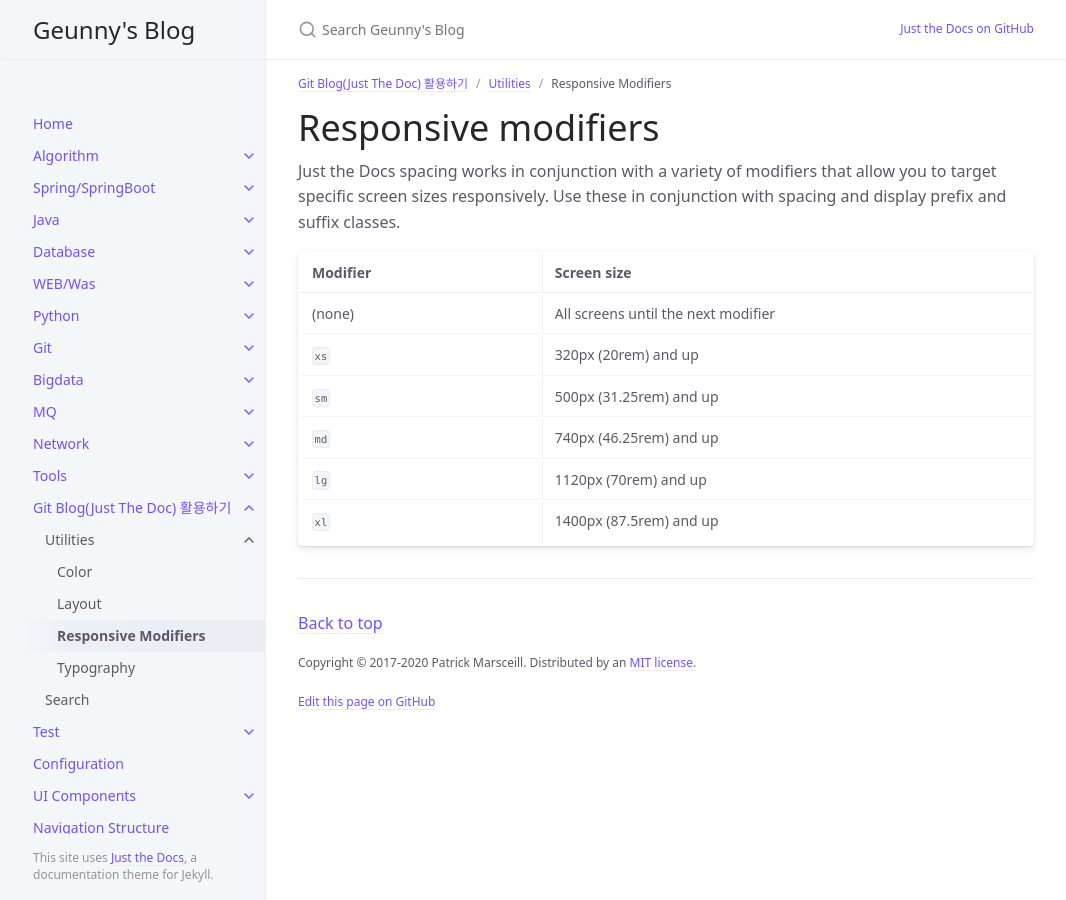
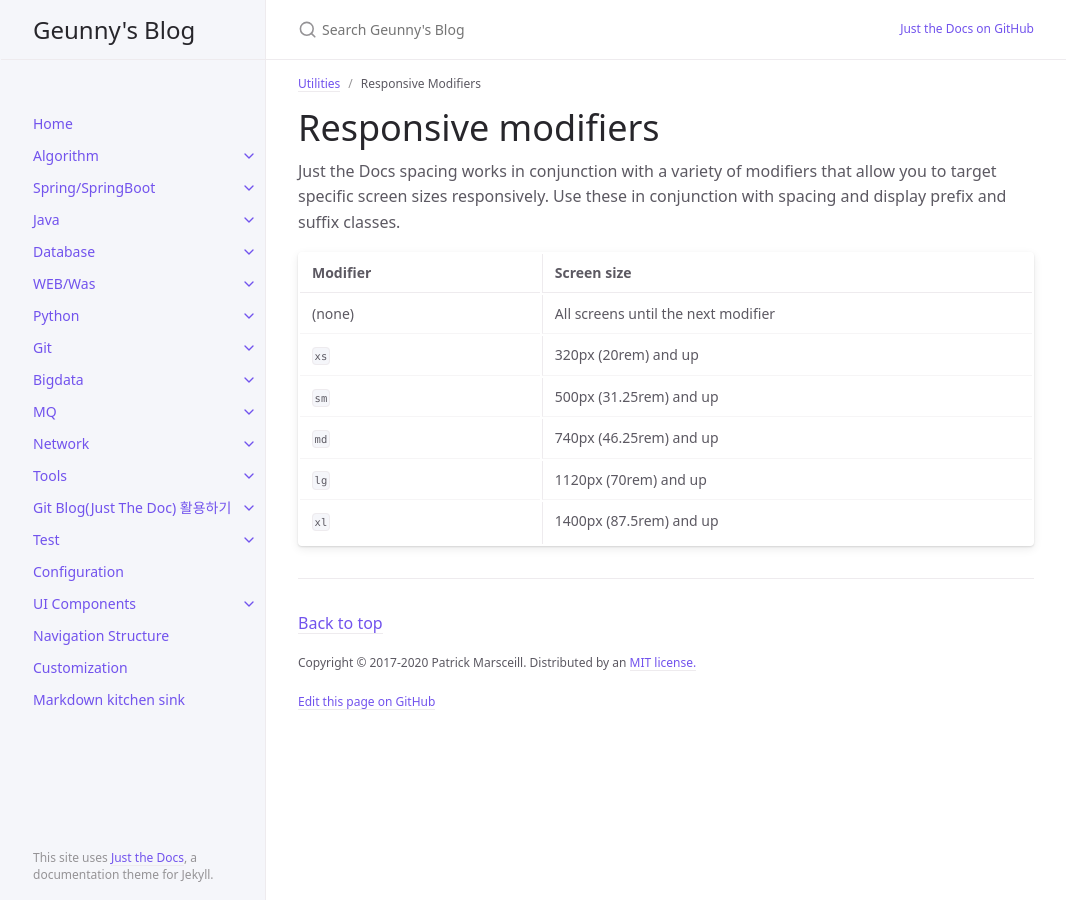
Before and after one commit to rmsdud2435/geunny-blog-renewal, a Jekyll site: the page built from docs/utilities/responsive-modifiers.md, in a window 1280 px wide. Shown: the whole page, without its empty margins (106-1172 px from the left). Built offline with Jekyll 4.4.1, drawn with Linux system fonts in a browser that asks for light colours.

Commit message:
Nav work5

```diff
--- a/docs/manual/utilities/responsive-modifiers.md
+++ b/docs/utilities/responsive-modifiers.md
@@ -2,8 +2,6 @@
 layout: default
 title: Responsive Modifiers
 parent: Utilities
-grand_parent: Git Blog(Just The Doc) 활용하기
-permalink: /docs/manual/utilities/responsive-modifiers/
 ---
 
 # Responsive modifiers
```
Also changed, not shown: docs/manual/utilities.md (+1 -1 lines), docs/utilities/color.md (renamed from docs/manual/utilities/color.md, +0 -2 lines), docs/utilities/layout.md (renamed from docs/manual/utilities/layout.md, +0 -2 lines), docs/utilities/typography.md (renamed from docs/manual/utilities/typography.md, +0 -2 lines).
